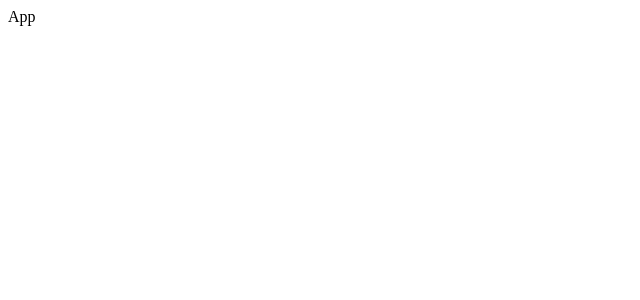
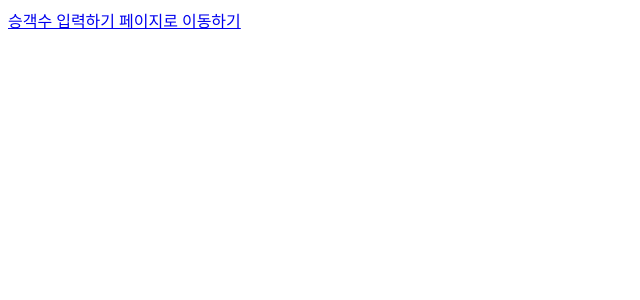
Before and after one commit to woowacourse/a11y-airline, a React app: page / in a window 1280 px wide. Shown: the top 300 px of the page, without its empty margins (0-640 px from the left). Built offline with nearby package versions, Linux system fonts and the light colour scheme.

Commit message:
feat: 승객수 입력하기 페이지로 이동할 수 있는 링크 생성
HOME에서 승객수 입력하기 페이지로 이동할 수 있는 링크와 URL 설정

```diff
--- a/src/App.tsx
+++ b/src/App.tsx
@@ -1,7 +1,14 @@
 import React from 'react';
+import { URL } from '@/constant/URL';
 
 const App = () => {
-	return <div>App</div>;
+	return (
+		<main>
+			<section>
+				<a href={URL.INSERTING_PASSENGER}>승객수 입력하기 페이지로 이동하기</a>
+			</section>
+		</main>
+	);
 };
 
 export default App;
--- /dev/null
+++ b/src/constant/URL.ts
@@ -0,0 +1,4 @@
+export const URL = {
+	HOME: '/',
+	INSERTING_PASSENGER: '/inserting-passenger',
+};
--- a/src/index.tsx
+++ b/src/index.tsx
@@ -1,12 +1,18 @@
 import ReactDOM from 'react-dom/client';
-import { BrowserRouter } from 'react-router-dom';
+import { BrowserRouter, Route, Routes } from 'react-router-dom';
 
 import App from '@/App';
+import InsertingPassenger from '@/pages/InsertingPassenger';
+
+import { URL } from '@/constant/URL';
 
 const root = ReactDOM.createRoot(document.getElementById('root') as HTMLElement);
 
 root.render(
 	<BrowserRouter>
-		<App />
+		<Routes>
+			<Route path={URL.HOME} element={<App />} />
+			<Route path={URL.INSERTING_PASSENGER} element={<InsertingPassenger />} />
+		</Routes>
 	</BrowserRouter>,
 );
--- /dev/null
+++ b/src/pages/InsertingPassenger.tsx
@@ -0,0 +1,5 @@
+const InsertingPassenger = () => {
+	return <div>InsertingPassenger</div>;
+};
+
+export default InsertingPassenger;
```
